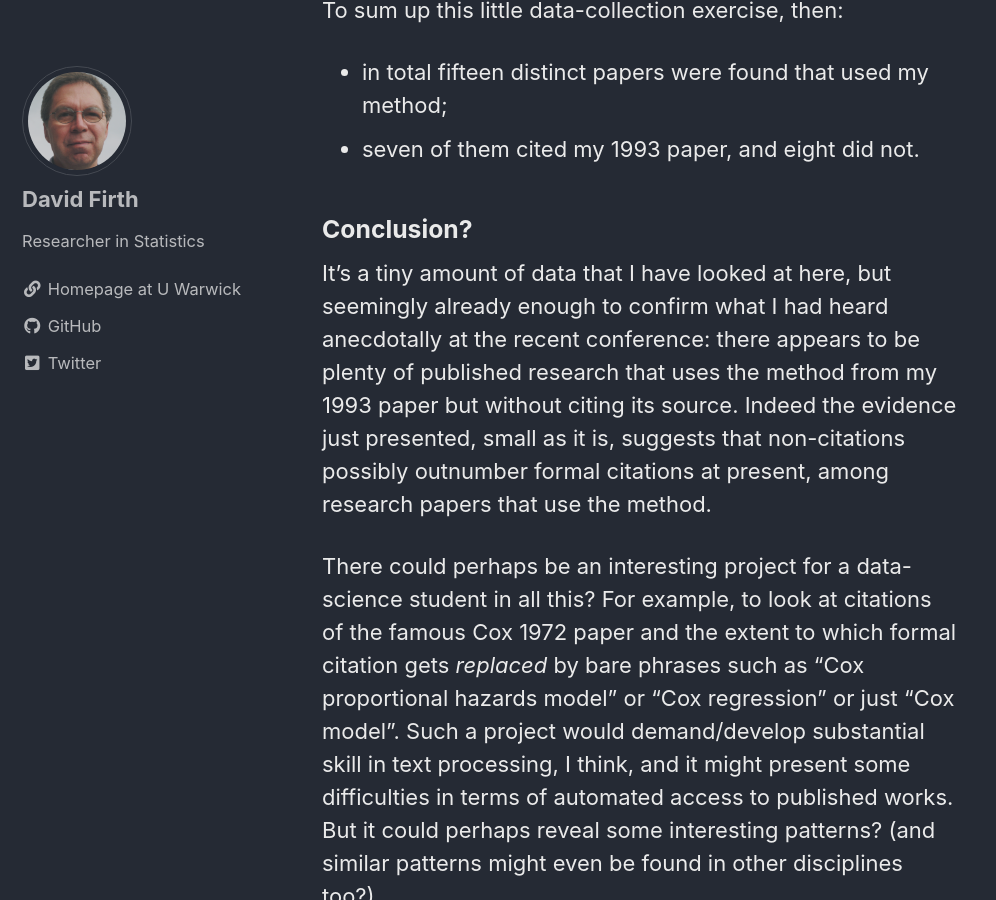
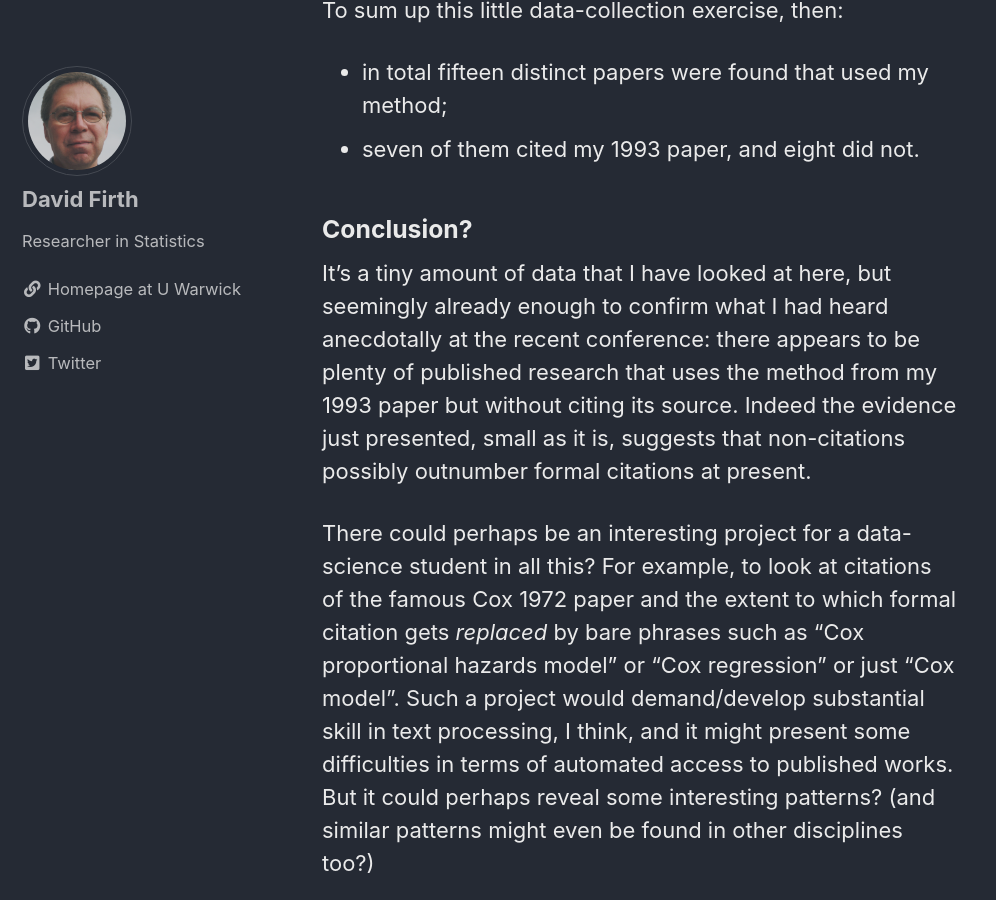
Before and after one commit to DavidFirth/blog, a Jekyll site: the page built from docs/_posts/2023-01-05-f93-citations-and-history.md, in a window 1280 px wide and 900 px high, scrolled down 3356 px. Shown: the whole window, without its empty margins (0-996 px from the left). Built offline with Jekyll 4.4.1, drawn with Linux system fonts in a browser that asks for light colours; cached includes are drawn as plain includes; comment, search, counter and statistics services are not loaded.

Commit message:
Deleted a few more redundant words

```diff
--- a/docs/_posts/2023-01-05-f93-citations-and-history.md
+++ b/docs/_posts/2023-01-05-f93-citations-and-history.md
@@ -38,7 +38,7 @@ To sum up this little data-collection exercise, then:
 
 ### Conclusion?
 
-It's a tiny amount of data that I have looked at here, but seemingly already enough to confirm what I had heard anecdotally at the recent conference: there appears to be plenty of published research that uses the method from my 1993 paper but without citing its source.  Indeed the evidence just presented, small as it is, suggests that non-citations possibly outnumber formal citations at present, among research papers that use the method.
+It's a tiny amount of data that I have looked at here, but seemingly already enough to confirm what I had heard anecdotally at the recent conference: there appears to be plenty of published research that uses the method from my 1993 paper but without citing its source.  Indeed the evidence just presented, small as it is, suggests that non-citations possibly outnumber formal citations at present.
 
 There could perhaps be an interesting project for a data-science student in all this? For example, to look at citations of the famous Cox 1972 paper and the extent to which formal citation gets _replaced_ by bare phrases such as "Cox proportional hazards model" or "Cox regression" or just "Cox model". Such a project would demand/develop substantial skill in text processing, I think, and it might present some difficulties in terms of automated access to published works.  But it could perhaps reveal some interesting patterns? (and similar patterns might even be found in other disciplines too?)
 
```
